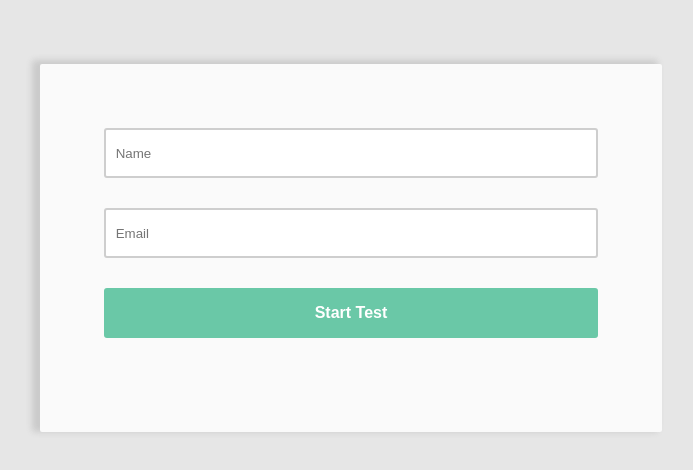
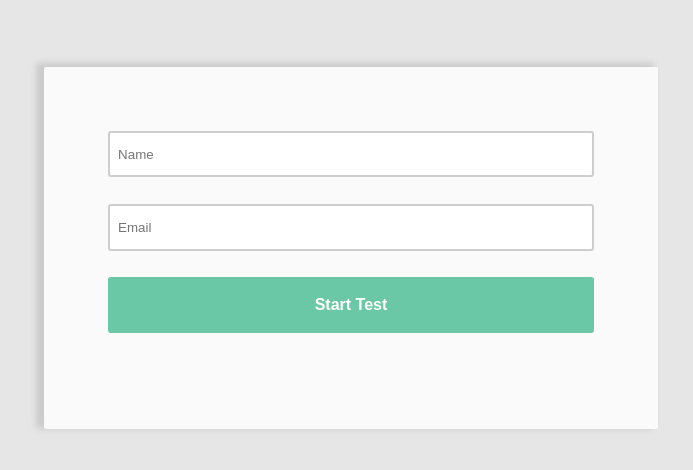
Before and after one commit to OfficialDushyant/know_me_q_test, a React (Create React App) app: page / in a window 1280 px wide. Shown: the part 152-622 px from the top of the page, without its empty margins (289-982 px from the left). Built offline with nearby package versions, Linux system fonts and the light colour scheme.

Commit message:
improving css for landing page
- Using em instead of px

```diff
--- a/src/components/pages/Landing.css
+++ b/src/components/pages/Landing.css
@@ -10,18 +10,19 @@
 .login_form {
     display: flex;
     flex-direction: row;
-    column-gap: 20px;
+    column-gap: 1em;
 }
-.frm_input_text {
-    height:50px;
+.frm_input_text, .frm_submit_btn {
+    height:3.5em;
     width:100%;
     border-radius:3px;
+    box-sizing:border-box;
+    padding:.6em;
+    margin-bottom:2em;
+}
+.frm_input_text{
     border:rgba(var(--dark-gray),.3) 2px solid;
-    box-sizing:border-box;
-    padding:10px;
-    margin-bottom:30px;
 }
-
 .frm_input_text:focus{
     outline:none;
     border:rgb(var(--primary-color)) 2px solid;
@@ -29,13 +30,7 @@
 }
 
 .frm_submit_btn{
-    height:50px;
-    width:100%;
-    border-radius:3px;
-    border:rgba(var(--dark-gray),.3) 0px solid;
-    box-sizing:border-box;
-    padding:10px;
-    margin-bottom:30px;
+    border: none;
     background:rgb(var(--primary-color));
     color:rgb(255,255,255);
     font-weight:bold;
```
